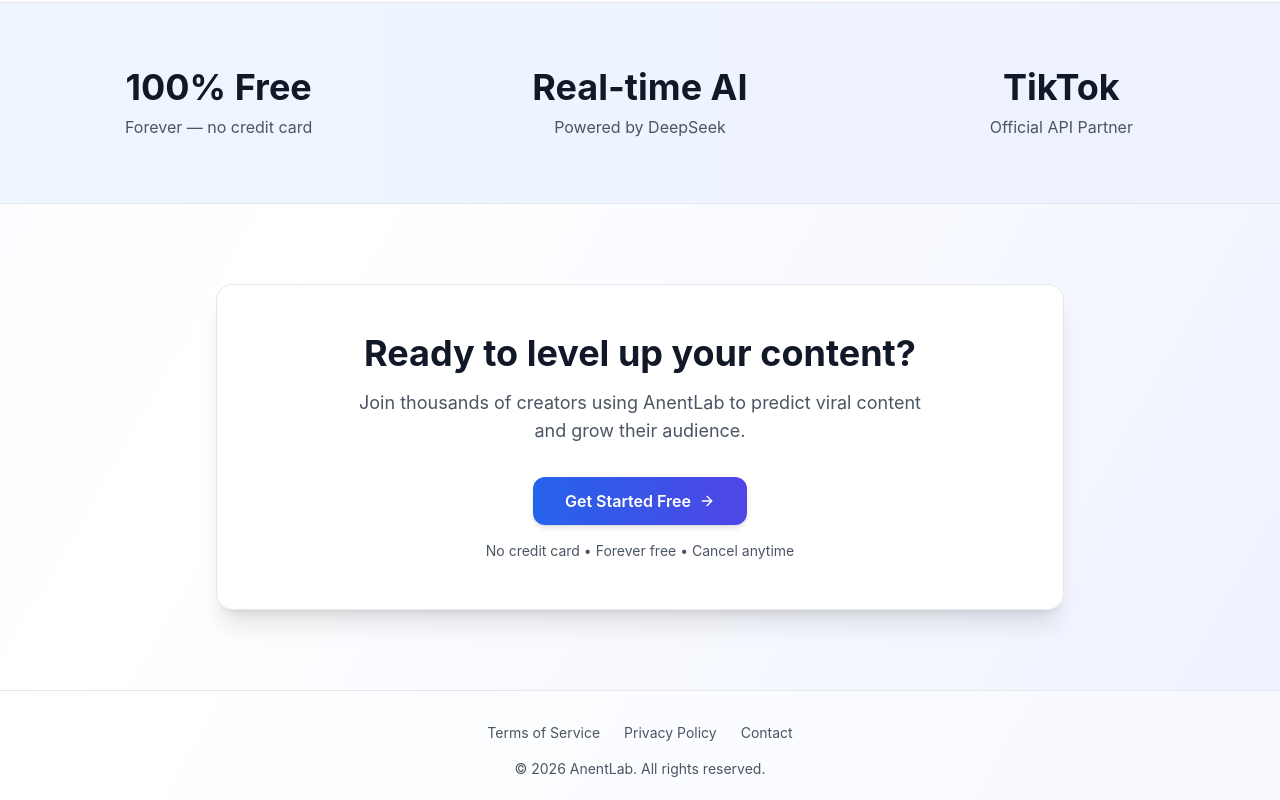
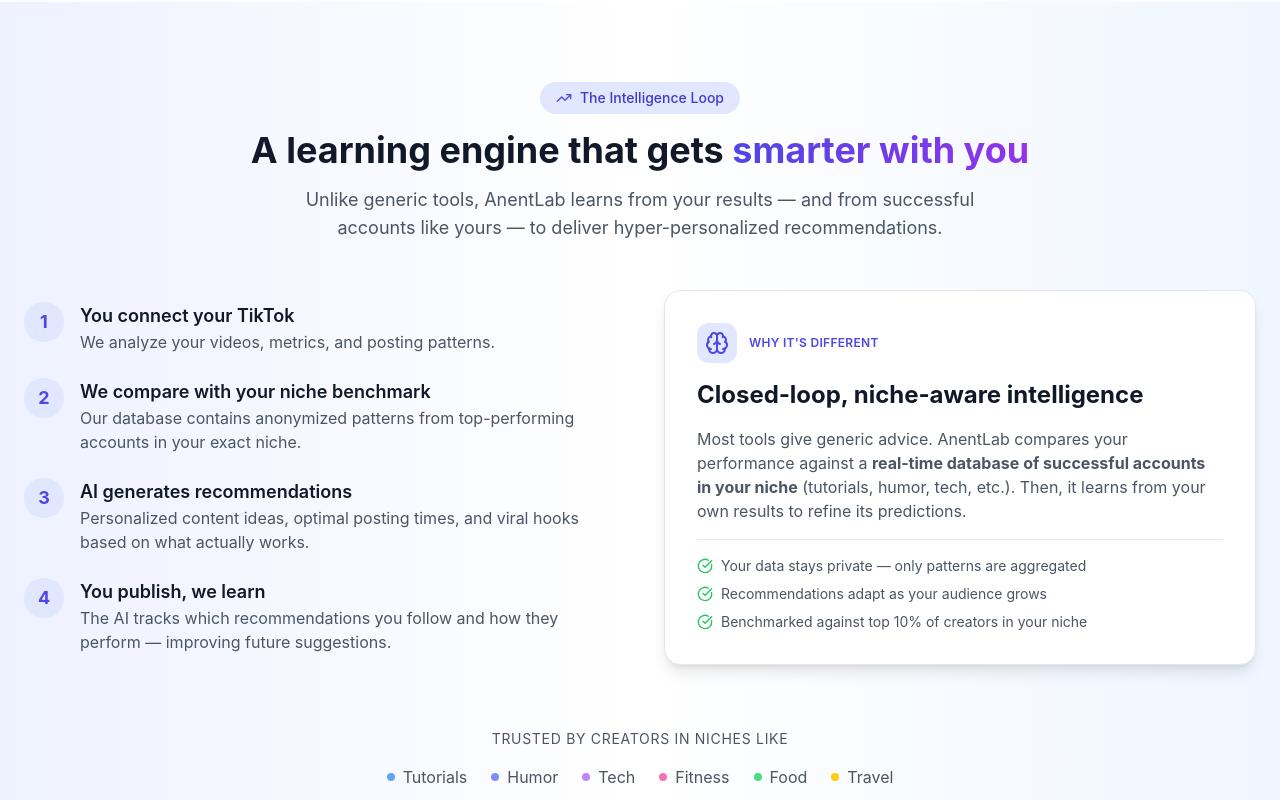
Before and after one commit to johncampg12-afk/content-intelligence-engine, a Next.js app: page / in a window 1280 px wide. Shown: the part 1440-2240 px from the top of the page. Built offline with nearby package versions, Linux system fonts and the light colour scheme.

Commit message:
feat: ultra-professional landing page with neon accents, animations, and free messaging

```diff
--- a/app/page.tsx
+++ b/app/page.tsx
@@ -10,11 +10,12 @@
   Sparkles,
   Shield,
   ArrowRight,
-  TrendingUp
+  TrendingUp,
+  Brain,
+  CheckCircle
 } from 'lucide-react'
 
 export default function HomePage() {
-  const [mousePosition, setMousePosition] = useState({ x: 0, y: 0 })
   const canvasRef = useRef<HTMLCanvasElement>(null)
 
   // Efecto de partículas flotantes
@@ -117,7 +118,7 @@
               AnentLab analyzes your TikTok performance and generates AI-powered recommendations to boost engagement and grow your audience — completely free.
             </p>
             <div className="flex flex-col sm:flex-row gap-4 justify-center">
-              <Link href="/register" className="group px-8 py-3 bg-gradient-to-r from-blue-600 to-indigo-600 text-white rounded-xl font-semibold shadow-md hover:shadow-lg transition-all duration-300 transform hover:-translate-y-0.5 flex items-center gap-2">
+              <Link href="/register" className="group px-8 py-3 bg-gradient-to-r from-blue-600 to-indigo-600 text-white rounded-xl font-semibold shadow-md hover:shadow-lg transition-all duration-300 transform hover:-translateY-0.5 flex items-center gap-2">
                 Start Creating Free
                 <ArrowRight className="w-4 h-4 group-hover:translate-x-1 transition-transform" />
               </Link>
@@ -181,6 +182,99 @@
         </div>
       </section>
 
+      {/* Learning Loop Section - Diferenciación */}
+      <section className="py-20 bg-gradient-to-r from-indigo-50 via-white to-blue-50 relative z-10 overflow-hidden">
+        <div className="max-w-7xl mx-auto px-6">
+          <div className="text-center mb-12">
+            <div className="inline-flex items-center gap-2 bg-indigo-100 rounded-full px-4 py-1.5 mb-4">
+              <TrendingUp className="w-4 h-4 text-indigo-600" />
+              <span className="text-sm font-medium text-indigo-700">The Intelligence Loop</span>
+            </div>
+            <h2 className="text-3xl lg:text-4xl font-bold text-gray-900 mb-4">
+              A learning engine that gets <span className="bg-gradient-to-r from-indigo-600 to-purple-600 bg-clip-text text-transparent">smarter with you</span>
+            </h2>
+            <p className="text-lg text-gray-600 max-w-2xl mx-auto">
+              Unlike generic tools, AnentLab learns from your results — and from successful accounts like yours — to deliver hyper-personalized recommendations.
+            </p>
+          </div>
+
+          <div className="grid lg:grid-cols-2 gap-12 items-center">
+            {/* Left side: Steps */}
+            <div className="space-y-6">
+              <div className="flex gap-4 items-start">
+                <div className="flex-shrink-0 w-10 h-10 rounded-full bg-indigo-100 flex items-center justify-center text-indigo-600 font-bold text-lg">1</div>
+                <div>
+                  <h3 className="text-lg font-semibold text-gray-900">You connect your TikTok</h3>
+                  <p className="text-gray-500">We analyze your videos, metrics, and posting patterns.</p>
+                </div>
+              </div>
+              <div className="flex gap-4 items-start">
+                <div className="flex-shrink-0 w-10 h-10 rounded-full bg-indigo-100 flex items-center justify-center text-indigo-600 font-bold text-lg">2</div>
+                <div>
+                  <h3 className="text-lg font-semibold text-gray-900">We compare with your niche benchmark</h3>
+                  <p className="text-gray-500">Our database contains anonymized patterns from top-performing accounts in your exact niche.</p>
+                </div>
+              </div>
+              <div className="flex gap-4 items-start">
+                <div className="flex-shrink-0 w-10 h-10 rounded-full bg-indigo-100 flex items-center justify-center text-indigo-600 font-bold text-lg">3</div>
+                <div>
+                  <h3 className="text-lg font-semibold text-gray-900">AI generates recommendations</h3>
+                  <p className="text-gray-500">Personalized content ideas, optimal posting times, and viral hooks based on what actually works.</p>
+                </div>
+              </div>
+              <div className="flex gap-4 items-start">
+                <div className="flex-shrink-0 w-10 h-10 rounded-full bg-indigo-100 flex items-center justify-center text-indigo-600 font-bold text-lg">4</div>
+                <div>
+                  <h3 className="text-lg font-semibold text-gray-900">You publish, we learn</h3>
+                  <p className="text-gray-500">The AI tracks which recommendations you follow and how they perform — improving future suggestions.</p>
+                </div>
+              </div>
+            </div>
+
+            {/* Right side: Value proposition */}
+            <div className="bg-white rounded-2xl shadow-lg border border-gray-100 p-8 space-y-4">
+              <div className="flex items-center gap-3 mb-4">
+                <div className="p-2 bg-indigo-100 rounded-xl">
+                  <Brain className="w-6 h-6 text-indigo-600" />
+                </div>
+                <span className="text-xs font-semibold text-indigo-600 uppercase tracking-wide">Why it's different</span>
+              </div>
+              <h3 className="text-2xl font-bold text-gray-900">Closed‑loop, niche‑aware intelligence</h3>
+              <p className="text-gray-600">
+                Most tools give generic advice. AnentLab compares your performance against a <strong>real‑time database of successful accounts in your niche</strong> (tutorials, humor, tech, etc.). Then, it learns from your own results to refine its predictions.
+              </p>
+              <div className="border-t border-gray-100 pt-4 mt-2">
+                <div className="flex items-center gap-2 text-sm text-gray-500">
+                  <CheckCircle className="w-4 h-4 text-green-500" />
+                  <span>Your data stays private — only patterns are aggregated</span>
+                </div>
+                <div className="flex items-center gap-2 text-sm text-gray-500 mt-2">
+                  <CheckCircle className="w-4 h-4 text-green-500" />
+                  <span>Recommendations adapt as your audience grows</span>
+                </div>
+                <div className="flex items-center gap-2 text-sm text-gray-500 mt-2">
+                  <CheckCircle className="w-4 h-4 text-green-500" />
+                  <span>Benchmarked against top 10% of creators in your niche</span>
+                </div>
+              </div>
+            </div>
+          </div>
+
+          {/* Trust badge */}
+          <div className="mt-16 text-center">
+            <p className="text-sm text-gray-500 uppercase tracking-wider mb-4">Trusted by creators in niches like</p>
+            <div className="flex flex-wrap justify-center gap-6 text-gray-400">
+              <span className="flex items-center gap-2"><span className="w-2 h-2 bg-blue-400 rounded-full"></span> Tutorials</span>
+              <span className="flex items-center gap-2"><span className="w-2 h-2 bg-indigo-400 rounded-full"></span> Humor</span>
+              <span className="flex items-center gap-2"><span className="w-2 h-2 bg-purple-400 rounded-full"></span> Tech</span>
+              <span className="flex items-center gap-2"><span className="w-2 h-2 bg-pink-400 rounded-full"></span> Fitness</span>
+              <span className="flex items-center gap-2"><span className="w-2 h-2 bg-green-400 rounded-full"></span> Food</span>
+              <span className="flex items-center gap-2"><span className="w-2 h-2 bg-yellow-400 rounded-full"></span> Travel</span>
+            </div>
+          </div>
+        </div>
+      </section>
+
       {/* Stats Section */}
       <section className="py-16 bg-gradient-to-r from-blue-50 to-indigo-50 border-y border-gray-100 relative z-10">
         <div className="max-w-7xl mx-auto px-6">
@@ -236,18 +330,28 @@
       </footer>
 
       <style jsx>{`
+        .animate-on-scroll {
+          opacity: 0;
+        }
         .animate-slide-up {
           animation: slideUp 0.6s ease-out forwards;
         }
         @keyframes slideUp {
-          from { opacity: 0; transform: translateY(30px); }
-          to { opacity: 1; transform: translateY(0); }
+          from {
+            opacity: 0;
+            transform: translateY(30px);
+          }
+          to {
+            opacity: 1;
+            transform: translateY(0);
+          }
         }
       `}</style>
     </div>
   )
 }
 
+// Componente FeatureCard
 function FeatureCard({ icon, title, description, gradient }: { icon: React.ReactNode; title: string; description: string; gradient: string }) {
   return (
     <div className="animate-on-scroll opacity-0 group relative bg-white rounded-xl border border-gray-100 p-6 shadow-sm hover:shadow-md transition-all duration-300 hover:-translate-y-1">
```
